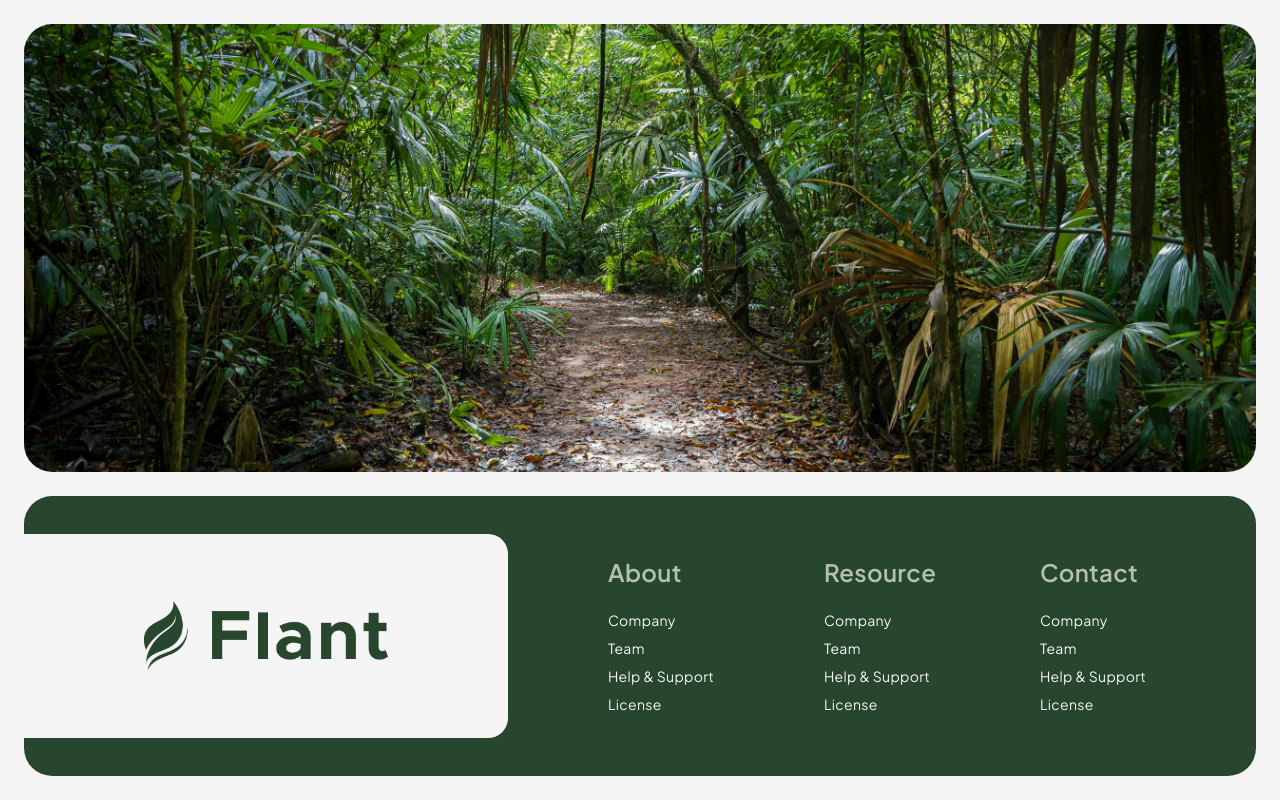
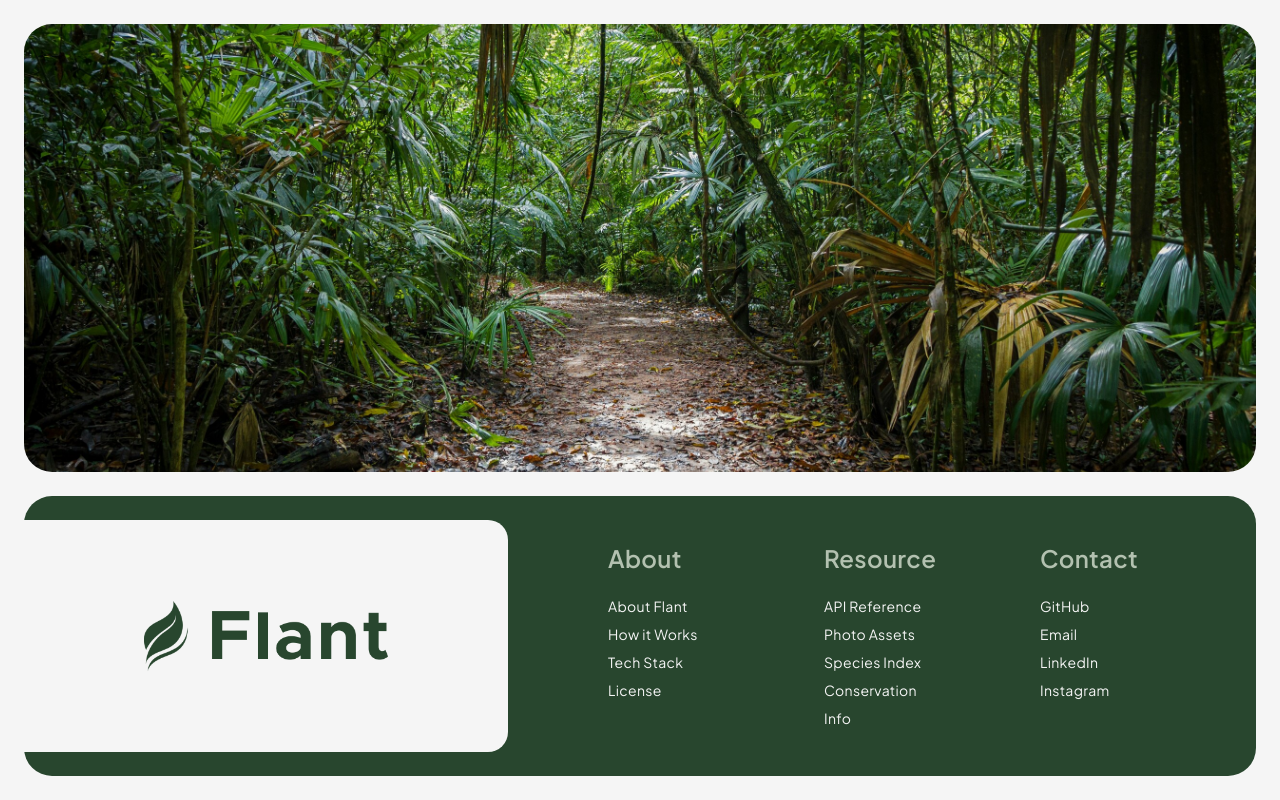
Before and after one commit to devinammar/flant, a React (Vite) app: page / in a window 1280 px wide. Shown: the part 3203-4003 px from the top of the page. Built offline with nearby package versions, Linux system fonts and the light colour scheme.

Commit message:
Updated footer component (Done)

```diff
--- a/src/components/footer.jsx
+++ b/src/components/footer.jsx
@@ -12,13 +12,13 @@ export const Footer = () => {
         <h2 className="h2">About</h2>
         <ul id="about">
           <li className="listabout">
-            <Link to="/">Company</Link>
+            <Link to="/">About Flant</Link>
           </li>
           <li className="listabout">
-            <Link to="/">Team</Link>
+            <Link to="/">How it Works</Link>
           </li>
           <li className="listabout">
-            <Link to="/">Help & Support</Link>
+            <Link to="/">Tech Stack</Link>
           </li>
           <li className="listabout">
             <Link to="/">License</Link>
@@ -29,16 +29,16 @@ export const Footer = () => {
         <h2 className="h2">Resource</h2>
         <ul id="about">
           <li className="listabout">
-            <Link to="/">Company</Link>
+            <Link to="/">API Reference</Link>
           </li>
           <li className="listabout">
-            <Link to="/">Team</Link>
+            <Link to="/">Photo Assets</Link>
           </li>
           <li className="listabout">
-            <Link to="/">Help & Support</Link>
+            <Link to="/">Species Index</Link>
           </li>
           <li className="listabout">
-            <Link to="/">License</Link>
+            <Link to="/">Conservation Info</Link>
           </li>
         </ul>
       </div>
@@ -46,16 +46,16 @@ export const Footer = () => {
         <h2 className="h2">Contact</h2>
         <ul id="about">
           <li className="listabout">
-            <Link to="/">Company</Link>
+            <Link to="/">GitHub</Link>
           </li>
           <li className="listabout">
-            <Link to="/">Team</Link>
+            <Link to="/">Email</Link>
           </li>
           <li className="listabout">
-            <Link to="/">Help & Support</Link>
+            <Link to="/">LinkedIn</Link>
           </li>
           <li className="listabout">
-            <Link to="/">License</Link>
+            <Link to="/">Instagram</Link>
           </li>
         </ul>
       </div>
```
